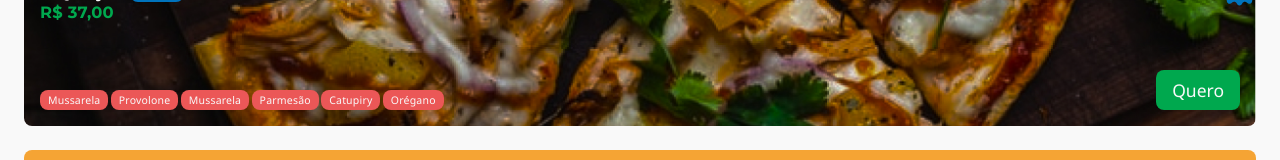
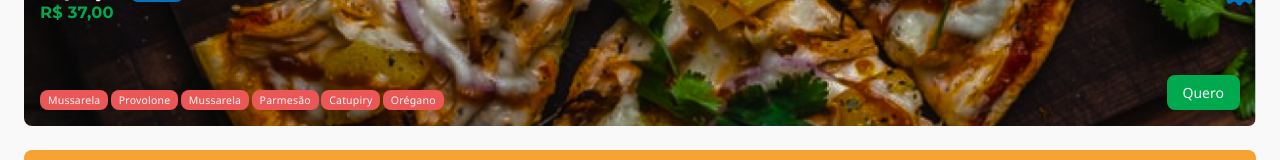
Before and after one commit to Nimbo1999/nextjs-redux-pizza, a Next.js app: page / in a window 1280 px wide. Shown: the part 181-341 px from the top of the page. Built offline with nearby package versions, Linux system fonts and the light colour scheme.

Commit message:
Adjust in recomended card button size

```diff
--- a/src/components/recomended-card/index.tsx
+++ b/src/components/recomended-card/index.tsx
@@ -61,7 +61,7 @@ function RecomendedCard({ pizza, ...rest }: RecomendedCardProps) {
                 </IngredientsWrapper>
             </MainContent>
 
-            <Button type="button" btnType="success">
+            <Button type="button" btnType="success" style={{ fontSize: '1rem', marginLeft: theme.spacing(1) }}>
                 Quero
             </Button>
 
```
